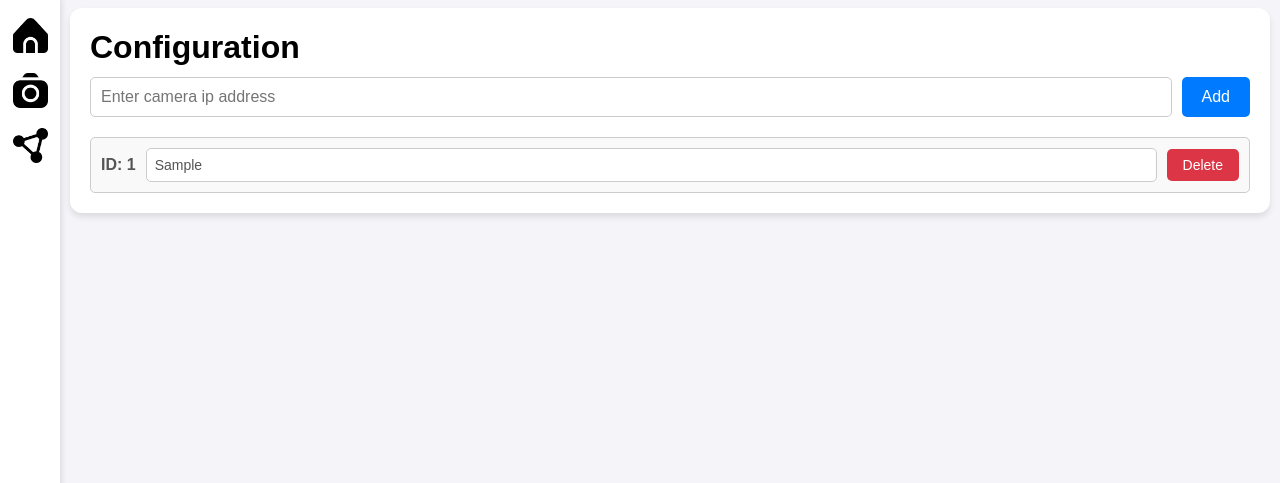
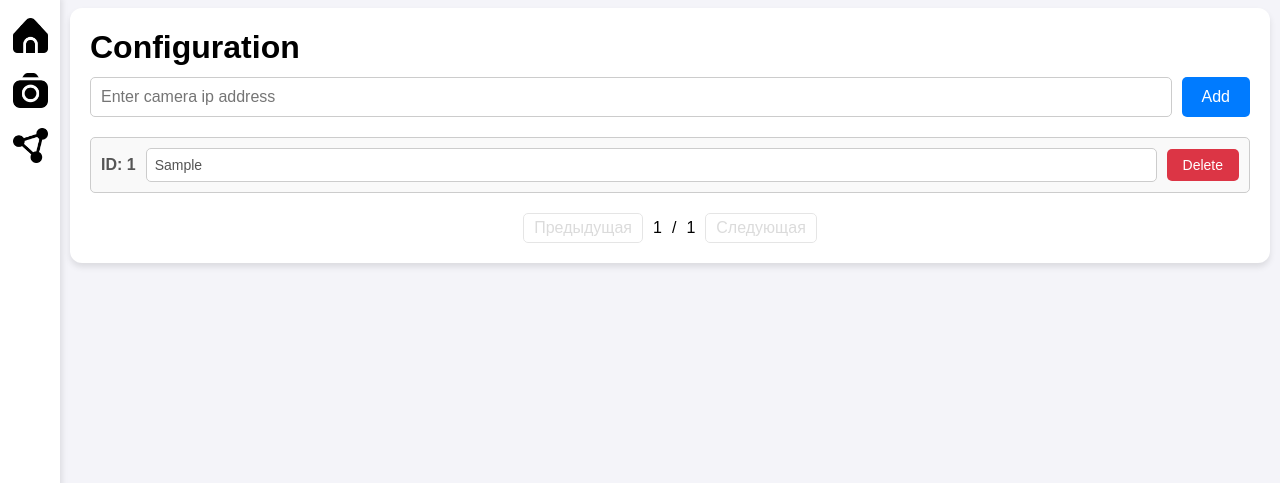
Before and after one commit to 22sasha/Security-Camera-Yolo, a FastAPI app: template app/source/templates/configuration.html in a window 1280 px wide. Shown: the part 62-545 px from the top of the page. Run offline with FastAPI, Linux system fonts and the light colour scheme; the template is opened without the code that fills it: most values are stand-ins (such as "Sample title", 1, 10 or a date in 2020); parts of the project's set-up code (start-up, migrations or seed data) failed here and were passed over.

Commit message:
add pagination in configuration

```diff
--- a/app/source/static/css/style.css
+++ b/app/source/static/css/style.css
@@ -237,3 +237,44 @@ h1.header-logo {
 .connection-item button:hover {
     background-color: #af2633;
 }
+
+/* Pagination */
+
+#pagination {
+    display: flex;
+    align-items: center;
+    justify-content: center;
+    margin-top: 20px;
+    gap: 10px;
+}
+
+#pagination button {
+background: none;
+border: 1px solid #ccc;
+border-radius: 5px;
+padding: 5px 10px;
+cursor: pointer;
+font-size: 16px;
+}
+
+#pagination button:hover {
+background: #007bff;
+color: white;
+border-color: #007bff;
+}
+
+#pagination button:disabled {
+cursor: not-allowed;
+opacity: 0.5;
+}
+
+#pagination button:disabled:hover {
+background: none;
+color: inherit;
+border-color: #ccc;
+}
+
+#current-page-info {
+font-size: 16px;
+font-weight: bold;
+}
--- a/app/source/templates/configuration.html
+++ b/app/source/templates/configuration.html
@@ -2,8 +2,6 @@
 
 {% block content %}
 <h1>Configuration</h1>
-
-
 <div id="ip-connecion-forms">
     <div id="add-connection-form">
         <input type="text" id="newTextField" placeholder="Enter camera ip address">
@@ -21,6 +19,11 @@
     </div>
 </div>
 
+<div id="pagination">
+    <button id="prev-page" onclick="changePage({{ current_page - 1 }})" {% if current_page == 1 %}disabled{% endif %}>Предыдущая</button>
+    <span id="current-page">{{ current_page }}</span> / <span id="total-pages">{{ total_pages }}</span>
+    <button id="next-page" onclick="changePage({{ current_page + 1 }})" {% if current_page == total_pages %}disabled{% endif %}>Следующая</button>
+</div>
 
 <script>
     async function loadTextFields(newConfig) {
@@ -87,6 +90,18 @@
             }
         }
     }
+
+    async function changePage(page) {
+        const response = await fetch(`/configuration?page=${page}`, {
+            method: "GET",
+        });
+        if (response.ok) {
+            const html = await response.text();
+            document.body.innerHTML = html;
+        } else {
+            console.error('Error changing page:', await response.json());
+        }
+    }
 </script>
 
 {% endblock %}
```
Also changed, not shown: app/source/api/configuration/api.py (+15 -4 lines).
